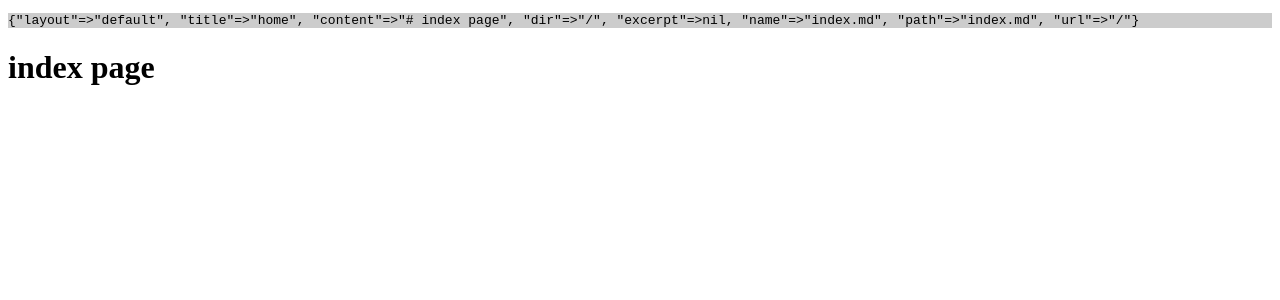
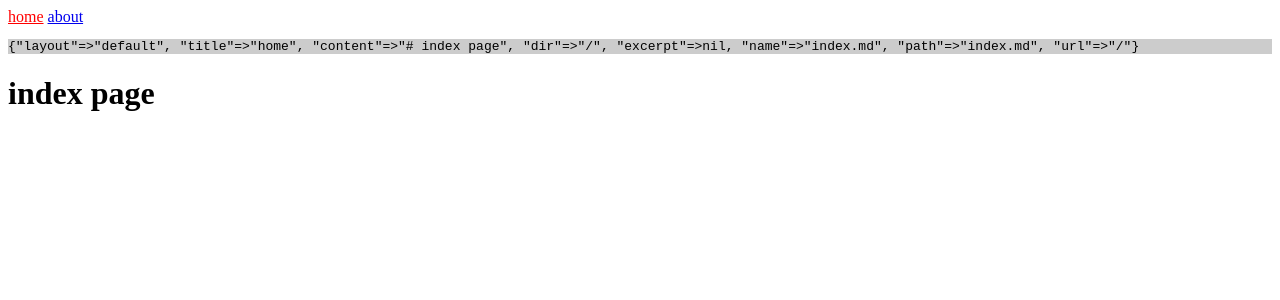
Before and after one commit to xqqing/jekyll, a Jekyll site: the page built from index.md, in a window 1280 px wide. Shown: the top 300 px of the page. Built offline with Jekyll 4.4.1, drawn with Linux system fonts in a browser that asks for light colours.

Commit message:
jekyll-使用include

```diff
--- /dev/null
+++ b/_includes/navi.html
@@ -0,0 +1,4 @@
+<nav>
+    <a href="/" {% if page.url=="/" %} style="color:red;" {% endif %}>home</a>
+    <a href="/about.html" {% if page.url=="/about.html" %} style="color:red;" {% endif %}>about</a>
+</nav>
--- a/_layouts/default.html
+++ b/_layouts/default.html
@@ -15,6 +15,7 @@
 </head>
 
 <body>
+    {% include navi.html %}
     <pre>{{ page }}</pre>
     {{ content }}
 </body>
```
Also changed, not shown: README.md.
